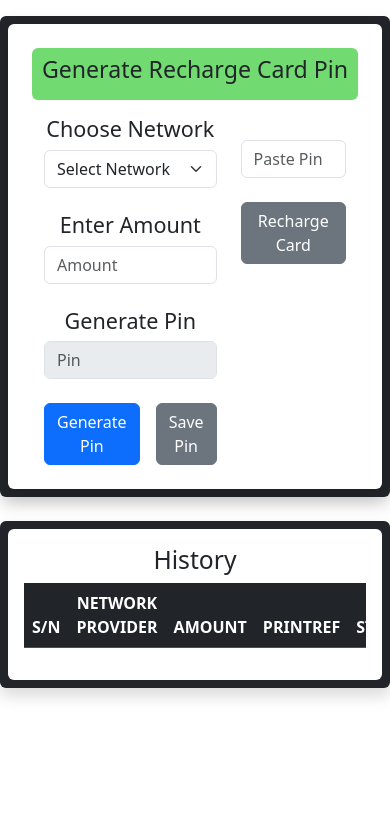
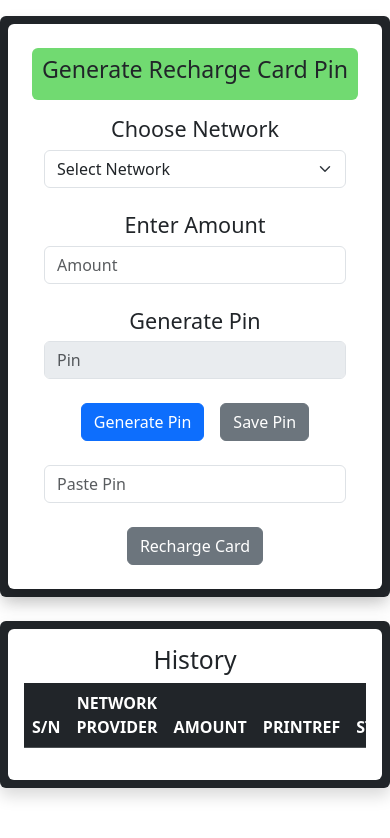
Before and after one commit to Ola6369/recharge-card-generator, a plain HTML site: page index.html in a window 390 px wide. Drawn offline with nearby package versions, Linux system fonts and the light colour scheme.

Commit message:
added col

```diff
--- a/index.html
+++ b/index.html
@@ -24,7 +24,7 @@
       </div>
         <div class="container text-center mt-3">
             <div class="row">
-              <div class="col">
+              <div class="col-12 col-md-6 col-lg-6">
                 <h4>Choose Network</h4>
                 <select class="form-select" aria-label="Default select example" id="network" onclick="change()">
                     <option selected>Select Network</option>
@@ -42,7 +42,7 @@
                     <button type="button" class="btn btn-secondary" onclick="savePin()">Save Pin</button>
             </div>
               </div>
-              <div class="col">
+              <div class="col-12 col-md-6 col-lg-6">
                 <input type="" class="form-control mt-4" id="inputpin" placeholder="Paste Pin">
                 <button type="button" class="btn btn-secondary mt-4" onclick="rechargeCard()">Recharge Card</button>
               </div>
```
